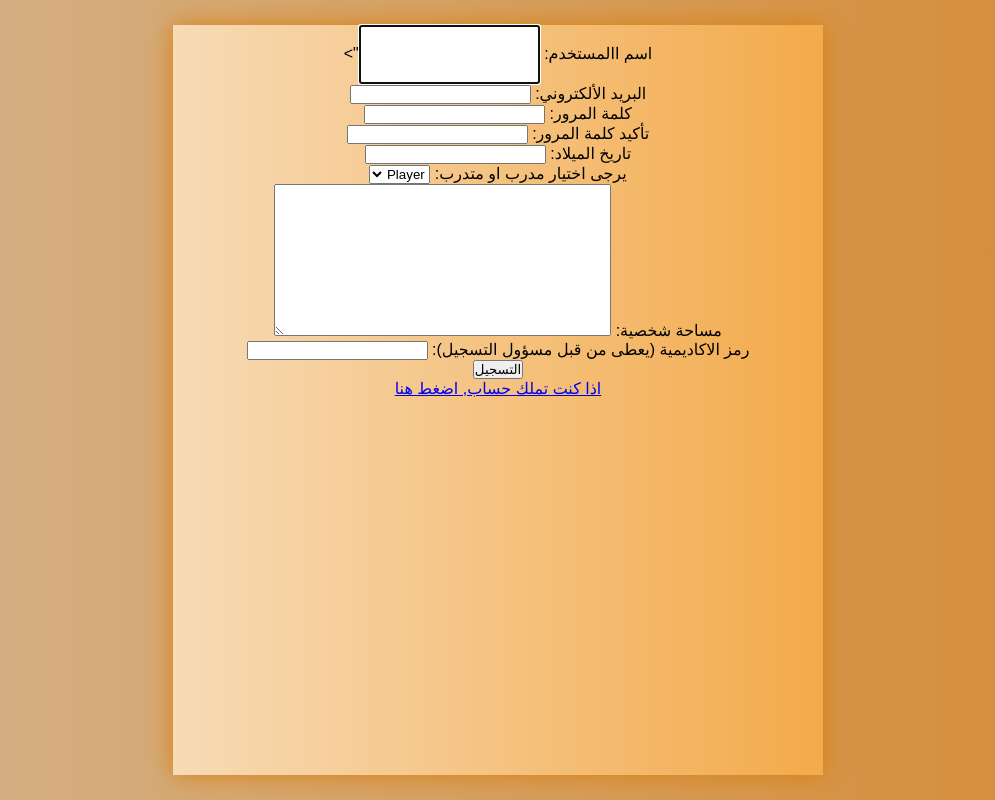
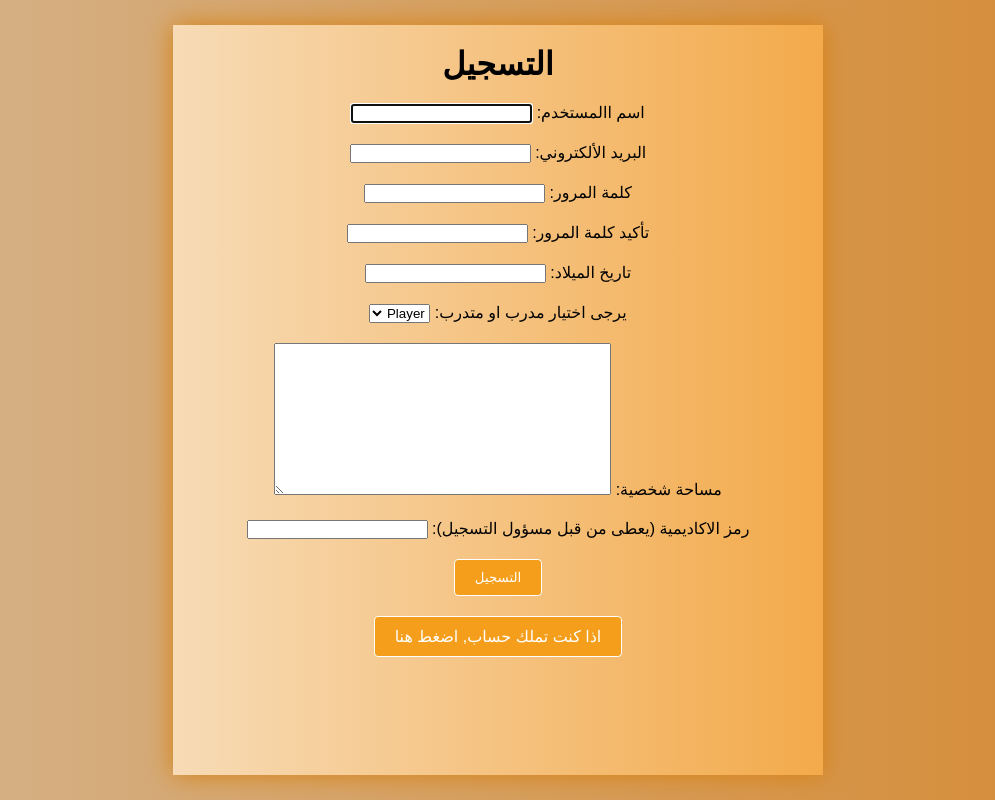
Before and after one commit to Rana-39/football_academy, a Django app: page /accounts/signup/ in a window 1280 px wide. Shown: the whole page, without its empty margins (142-1137 px from the left). Run offline with Django 5.2, Linux system fonts and the light colour scheme.

Commit message:
another updates

```diff
--- a/myprojectenv/footballAcademy/accounts/static/css/signUpStyle.css
+++ b/myprojectenv/footballAcademy/accounts/static/css/signUpStyle.css
@@ -37,6 +37,46 @@ body {
 	text-align: center;
 }
 
+.form-group{
+	margin-bottom: 20px;
+	margin-top: 20px;
+}
+
+h1{
+	margin-top: 20px;
+	color: #000000;
+}
+
+button{
+	color: white;
+	background-color: #f59e1b;
+	border: solid;
+	border-width: 1px;
+	border-radius: 4px;
+	text-align: center;
+	margin-bottom: 20px;
+	padding-left: 20px;
+	padding-right: 20px;
+	padding-top: 10px;
+	padding-bottom: 10px;
+}
+.button-link {
+	display: inline-block;
+	padding: 10px 20px;
+	font-size: 16px;
+	color: white;
+	background-color: #f59e1b;
+	border: solid;
+	border-width: 1px;
+	border-radius: 4px;
+	text-align: center;
+	text-decoration: none;
+	cursor: pointer;
+	margin-top: 20;
+}
+.button-link:hover {
+	background-color: #000000;
+}
 /* .screen__background {
 	position: absolute;
 	top: 0;
--- a/myprojectenv/footballAcademy/accounts/templates/registration/signup.html
+++ b/myprojectenv/footballAcademy/accounts/templates/registration/signup.html
@@ -11,11 +11,12 @@
     <div class="container">
         <div class="screen">
             <div class="screen__content">
+                <h1>التسجيل</h1>
                 <form method="post">
                     <div class="form-group">
                         <label for="id_username">اسم االمستخدم: </label>
                         <!-- {{ form.username }} -->
-                        <input class="signUp__field"  type="{{form.username}}">
+                        {{form.username}}
                     </div>
                     <div class="form-group">
                         <label for="id_email">البريد الألكتروني:</label>
@@ -48,7 +49,7 @@
                     <!-- Other form fields -->
                     <button type="submit">التسجيل</button>
                 </form>
-                <a href="{% url 'login' %}" class="btn btn-primary">اذا كنت تملك حساب, اضغط هنا</a>
+                <a class="button-link" href="{% url 'login' %}" class="btn btn-primary">اذا كنت تملك حساب, اضغط هنا</a>
             <!-- </div>
             <div class="screen__background">
                 <span class="screen__background__shape screen__background__shape4"><img class="img" src="{% static 'logo.png' %}"></span>
```
